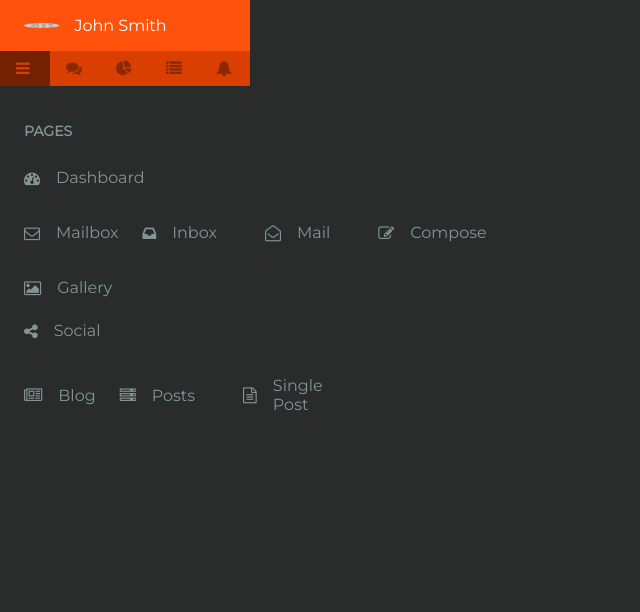
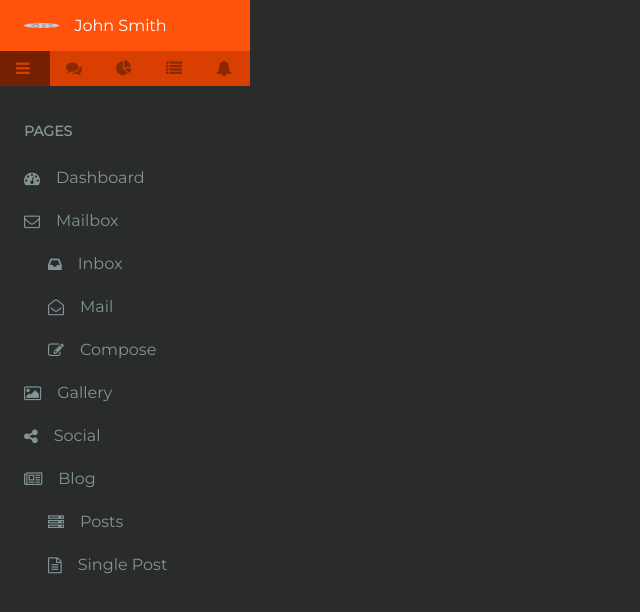
Before and after one commit to keshaldesai/adminui, a React (Create React App) app: page / in a window 1280 px wide. Shown: the top 612 px of the page, without its empty margins (0-640 px from the left). Built offline with nearby package versions, Linux system fonts and the light colour scheme.

Commit message:
styled tab children

```diff
--- a/src/components/Sidebar/Tabs/TabItem.js
+++ b/src/components/Sidebar/Tabs/TabItem.js
@@ -4,11 +4,15 @@ function TabItem({ icon, title, active, children }) {
   const activeClass = active ? " tab-item-active" : "";
   return (
     <div className={"tab-item" + activeClass}>
-      <i className={`fa fa-${icon}`} aria-hidden="true" />
-      <div className="tab-item-title">
-        {title}
+      <div className="tab-item-header">
+        <i className={`fa fa-${icon}`} aria-hidden="true" />
+        <div className="tab-item-title">
+          {title}
+        </div>
       </div>
-      {children}
+      <div className="tab-item-children">
+        {children}
+      </div>
     </div>
   );
 }
--- a/src/styles/Sidebar/_sidebar.scss
+++ b/src/styles/Sidebar/_sidebar.scss
@@ -65,12 +65,20 @@ $accent: #ff530d;
 }
 
 .tab-item {
+  cursor: pointer;
+}
+
+.tab-item-active {
+  background-color: darken($bg, 6%);
+  border-left: 6px solid $accent;
+}
+
+.tab-item-header {
   display: flex;
   flex-flow: row nowrap;
   align-items: center;
   justify-content: flex-start;
   padding: 12px 24px;
-  cursor: pointer;
   i {
     padding-right: 16px;
   }
@@ -80,8 +88,6 @@ $accent: #ff530d;
   }
 }
 
-.tab-item-active {
-  background-color: darken($bg, 6%);
-  border-left: 6px solid $accent;
-  padding-left: 18px;
+.tab-item-children {
+  margin-left: 24px;
 }
```
